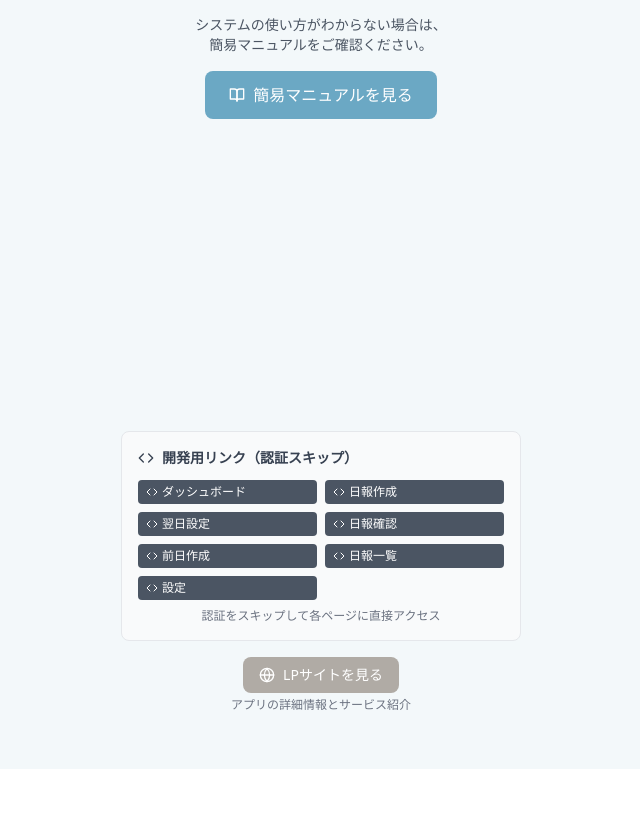
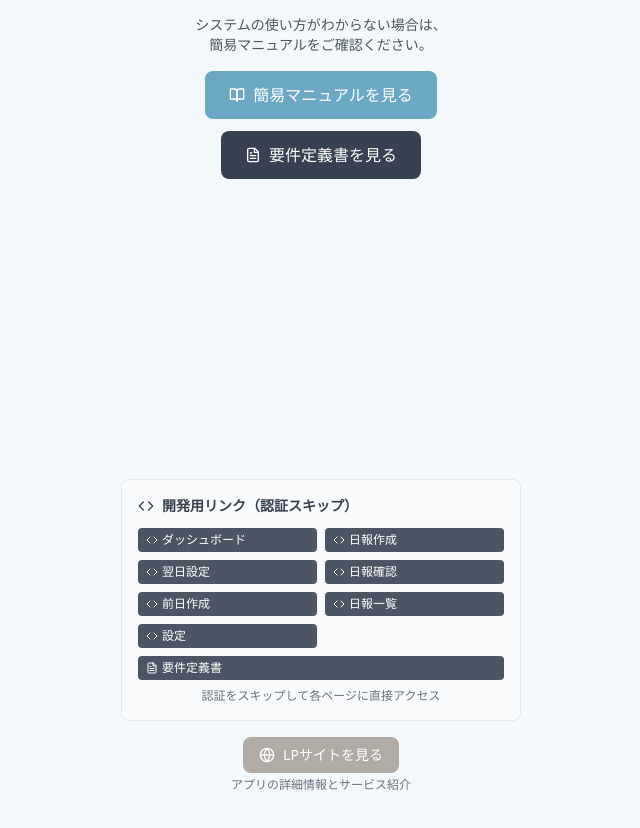
Before and after one commit to shoutaitou3-creator/nippou, a React (Vite) app: page /#/login in a window 1280 px wide. Shown: the part 660-1488 px from the top of the page, without its empty margins (319-959 px from the left). Before the commit the page ends 1429 px from the top, so only its background shows below. Built offline with nearby package versions, Linux system fonts and the light colour scheme; no server answers.

Commit message:
Updated Login.tsx

```diff
--- a/src/pages/Login.tsx
+++ b/src/pages/Login.tsx
@@ -2,7 +2,7 @@ import React from 'react';
 import { useNavigate } from 'react-router-dom';
 import { Link } from 'react-router-dom';
 import { useAuth } from '../hooks/useAuth';
-import { BookOpen, Megaphone, Code, Globe } from 'lucide-react';
+import { BookOpen, Megaphone, Code, Globe, FileText } from 'lucide-react';
 
 const Login: React.FC = () => {
   const navigate = useNavigate();
@@ -140,6 +140,13 @@ const Login: React.FC = () => {
             <BookOpen className="w-4 h-4" />
             簡易マニュアルを見る
           </Link>
+          <Link
+            to="/requirements"
+            className="inline-flex items-center gap-2 px-6 py-3 bg-gray-700 text-white rounded-lg hover:bg-gray-600 transition-colors font-medium"
+          >
+            <FileText className="w-4 h-4" />
+            要件定義書を見る
+          </Link>
         </div>
 
         {/* 開発用リンク */}
@@ -199,6 +206,13 @@ const Login: React.FC = () => {
                 <Code className="w-3 h-3" />
                 設定
               </Link>
+              <Link
+                to="/requirements"
+                className="flex items-center gap-1 px-2 py-1 bg-gray-600 text-white rounded hover:bg-gray-700 transition-colors col-span-2"
+              >
+                <FileText className="w-3 h-3" />
+                要件定義書
+              </Link>
             </div>
             <p className="text-xs text-gray-500 mt-2 text-center">
               認証をスキップして各ページに直接アクセス
```
